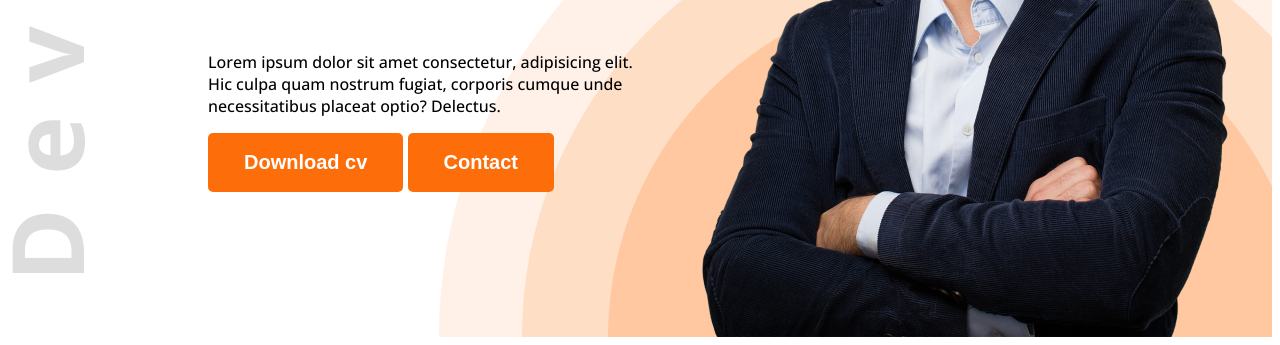
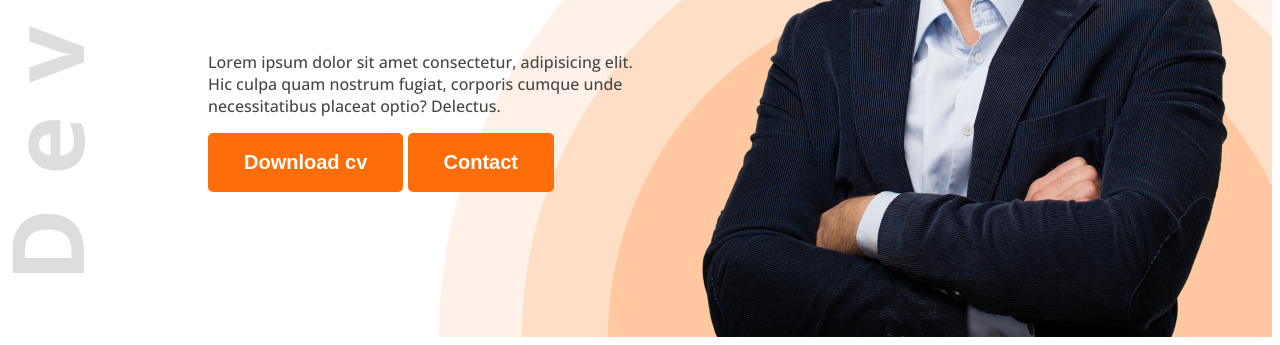
Before and after one commit to imran-bin/portfolio_design, a plain HTML site: page index.html in a window 1280 px wide. Shown: the part 498-843 px from the top of the page. Drawn offline with nearby package versions, Linux system fonts and the light colour scheme.

Commit message:
description dark class apply

```diff
--- a/index.html
+++ b/index.html
@@ -27,7 +27,7 @@
             <div class="banner-content">
                 <h3 class="content-gretting">Hi I am </h3>
                 <h2 class="content-title">Imran Hossain</h2>
-            <p class="description">
+            <p class="dark-2">
                 Lorem ipsum dolor sit amet consectetur, adipisicing elit.
                 Hic culpa quam nostrum fugiat,
                 corporis cumque unde necessitatibus placeat optio? Delectus.
```
